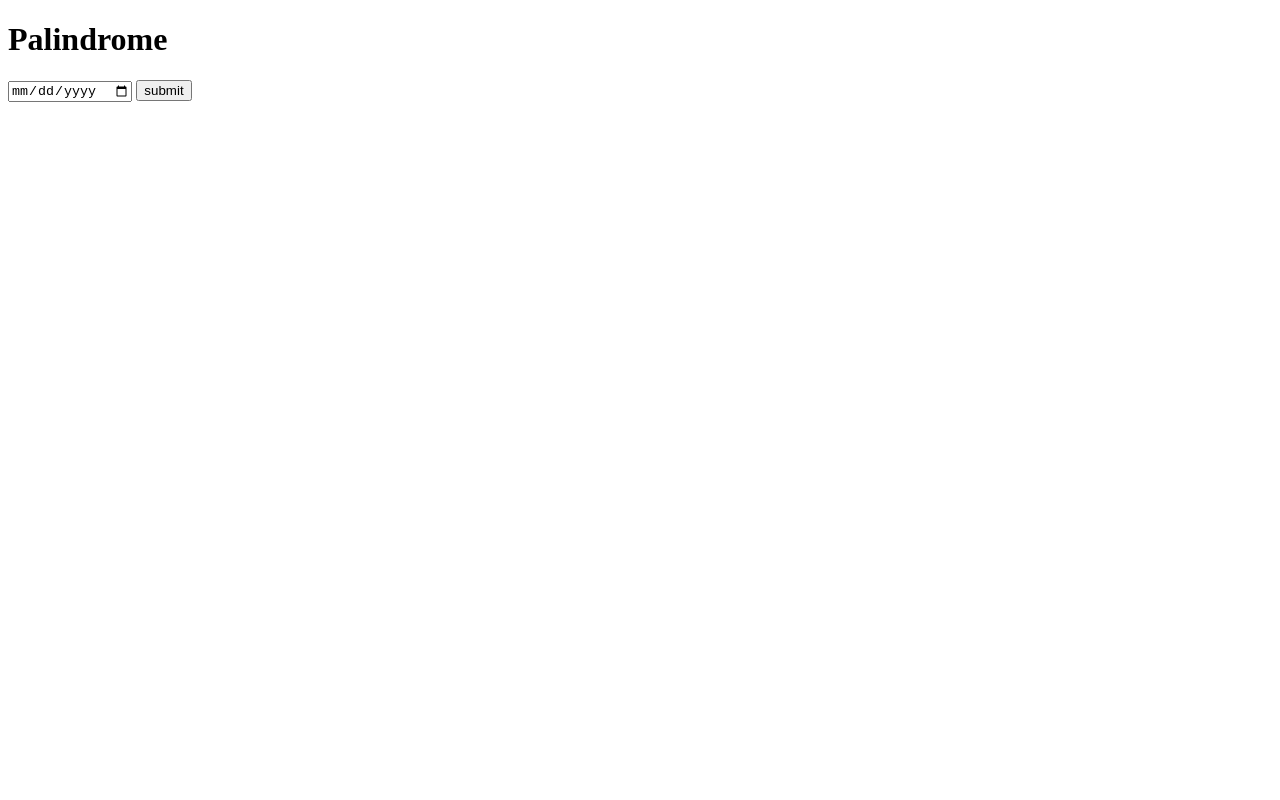
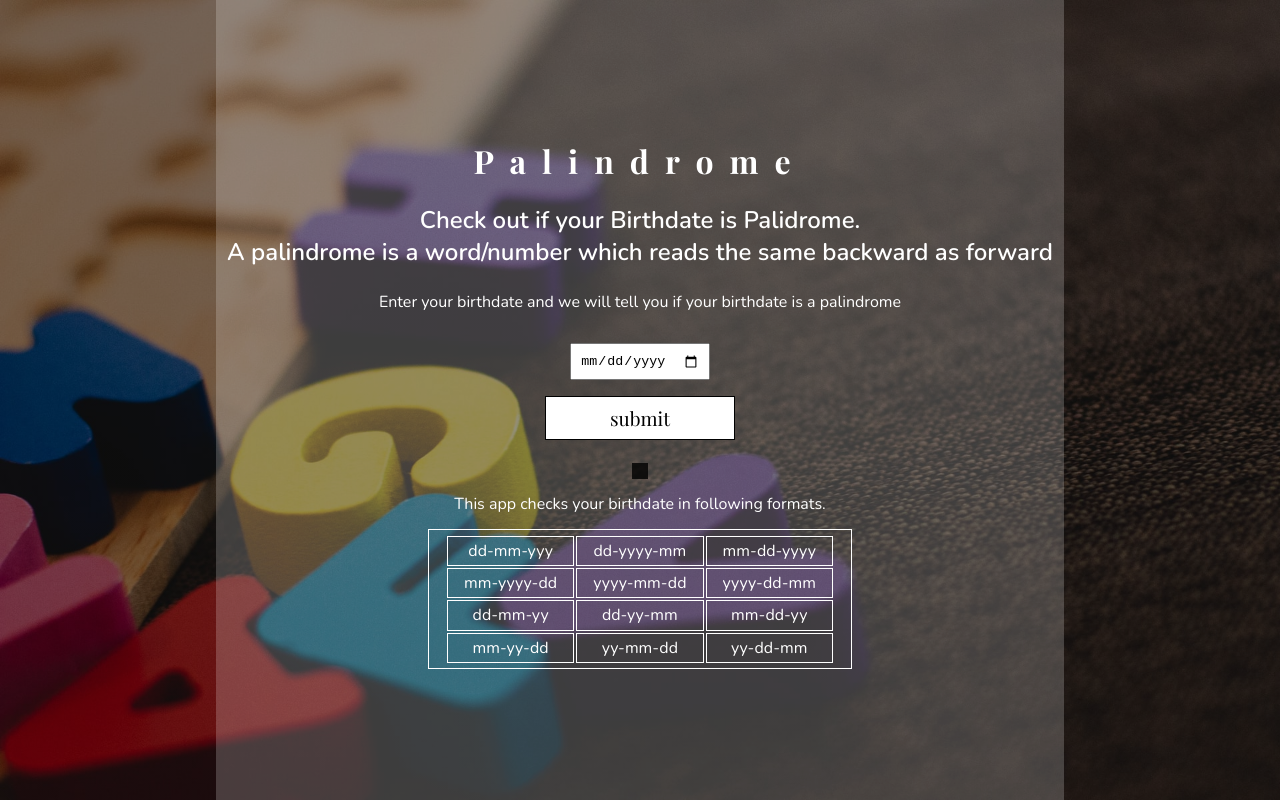
Before and after one commit to git-0r/mark13_palindrome, a plain HTML site: page index.html in a window 1280 px wide. Drawn offline with nearby package versions, Linux system fonts and the light colour scheme.

Commit message:
added ui

```diff
--- a/app.js
+++ b/app.js
@@ -17,10 +17,14 @@ form.addEventListener('submit', (e) => {
     const birthDate = new Date(bdate.value);
 
     somefunction(birthDate)
-})
+});
 
 // this function formats the birthdate in different sequences
 function dateFormat(dd, mm, yyyy, yy) {
+
+    if (dd < 10) { dd = '0' + dd }
+    if (mm < 10) { mm = '0' + mm }
+
 
     const dateFormats = {
         "dd-mm-yyyy": dd + mm + yyyy,
@@ -38,7 +42,7 @@ function dateFormat(dd, mm, yyyy, yy) {
     }
 
     return dateFormats;
-}
+};
 
 // comparing every date format from dateFormats with reversed version one at a time, to check if it is a palindrome in that format
 
@@ -50,7 +54,7 @@ function compareFunction(key, d) {
 
         palindromeArray.push(`is palindrome in format ${key} = ${reverseStr}`);
     }
-}
+};
 
 // function to reverse the date, d is date in a particular format from dateFormats object
 function reverseFunction(d) {
@@ -63,16 +67,13 @@ function reverseFunction(d) {
     }
 
     return reverseStr
-}
+};
 
-// ~~~~~~~~~~~~~~~~~~~~~~~~~~~~~~~PART TWO~~~~~~~~~~~~~~~~~~~~~~~~~~~~~~~~~~~~~
+// ~~~~~~~~~PART TWO - FIND NEXT PALINDROME DATE~~~~~~~~~~~~~
 
-const months = [1, 2, 3, 4, 5, 6, 7, 8, 9, 10, 11, 12];
 const daysInMonths = [31, 28, 31, 30, 31, 30, 31, 31, 30, 31, 30, 31];
 
 function somefunction(birthDate) {
-
-    palindromeArray = [];
 
     let dd = birthDate.getDate();
     let mm = (birthDate.getMonth());
@@ -94,7 +95,11 @@ function somefunction(birthDate) {
 
             for (let i = dd; i <= daysInMonths[mm]; i++) {
 
-                const dateFormats = dateFormat(i.toString(), j.toString(), yyyy.toString(), yy.toString());
+                const dateFormats = dateFormat(
+                    i.toString(),
+                    j.toString(),
+                    yyyy.toString(),
+                    yy.toString());
 
                 // array of all keys in dateFormats
                 const dateFormatkeys = Object.keys(dateFormats);
@@ -106,23 +111,18 @@ function somefunction(birthDate) {
 
                 if (palindromeArray.length > 0 && missedby === 0) {
 
-                    palindromeArray.forEach(elem => {
-                        const p = document.createElement('p');
+                    const p = document.createElement('p');
 
-                        p.innerText = `yay! your bday ${elem}`;
-                        result.appendChild(p);
-                    })
+                    p.innerText = `yay! your bday ${palindromeArray[0]}`;
+                    result.appendChild(p);
                     break;
 
                 } else if (palindromeArray.length > 0) {
 
-                    palindromeArray.forEach(elem => {
-                        const p = document.createElement('p');
+                    const p = document.createElement('p');
 
-                        p.innerText = 'nearest date ' + elem + ` missed by ${missedby} days`;
-                        result.appendChild(p);
-
-                    })
+                    p.innerText = 'nearest date ' + palindromeArray[0] + ` missed by ${missedby} days`;
+                    result.appendChild(p);
                     break;
                 }
                 missedby += 1;
--- a/index.html
+++ b/index.html
@@ -11,13 +11,50 @@
 
 <body>
 
-    <h1>Palindrome</h1>
-    <form action="#">
-        <input type="date" class="bdate" required>
-        <button>submit</button>
-    </form>
+    <main>
+        <h1>Palindrome</h1>
+        <h2>
+            Check out if your Birthdate is Palidrome. <br>
+            A palindrome is a word/number which reads the same backward as forward
+        </h2>
+        <p>
+            Enter your birthdate and we will tell you if your birthdate is a palindrome
+        </p>
+        <form action="#">
+            <input type="date" class="bdate" required>
+            <button>submit</button>
+        </form>
+        <div class="result"></div>
 
-    <div class="result"></div>
+        <p>
+            This app checks your birthdate in following formats.
+        </p>
+
+        <table>
+            <tr>
+                <td>dd-mm-yyy</td>
+                <td>dd-yyyy-mm</td>
+                <td>mm-dd-yyyy</td>
+            </tr>
+            <tr>
+                <td>mm-yyyy-dd</td>
+                <td>yyyy-mm-dd</td>
+                <td>yyyy-dd-mm</td>
+            </tr>
+            <tr>
+                <td>dd-mm-yy</td>
+                <td>dd-yy-mm</td>
+                <td>mm-dd-yy</td>
+            </tr>
+            <tr>
+                <td>mm-yy-dd</td>
+                <td>yy-mm-dd</td>
+                <td>yy-dd-mm</td>
+            </tr>
+        </table>
+
+    </main>
+
     <script src="app.js"></script>
 </body>
 
--- a/style.css
+++ b/style.css
@@ -0,0 +1,79 @@
+@import url('https://fonts.googleapis.com/css2?family=Nunito:wght@400;600&family=Playfair+Display:wght@400;500;700&display=swap');
+
+
+body{
+    background: linear-gradient(rgb(0, 0, 0, 0.5),rgb(0, 0, 0, 0.5)), url('images/ryan-wallace-azA1hLbjBBo-unsplash.jpg');
+    background-repeat: no-repeat;
+    background-size: cover;
+    margin: 0;
+    display: flex;
+    justify-content: center;
+    align-items: center;
+    text-align: center;
+}
+
+main{
+    height: 100vh;
+    background-color: rgb(255, 255, 255, 0.2);
+    display: flex;
+    justify-content: center;
+    align-items: center;
+    flex-direction: column;
+    width: fit-content;
+    margin: 0 auto;
+    font-family: 'Nunito', sans-serif;
+    color: white;
+}
+
+main > * {
+    margin: 0.2rem;
+    padding: 0.5rem;
+}
+
+h1{
+    font-family: 'Playfair Display', serif;
+    letter-spacing: 1rem;
+}
+
+input{
+    margin: 0.5rem;
+    padding: 0.5rem;
+}
+
+button{
+    display: block;
+    margin: 0.5rem;
+    padding: 0.5rem 4rem;
+    background-color: white;
+    border: 1px solid black;
+    font-family: 'Playfair Display', serif;
+    font-size: 1.5vw;
+}
+
+.result{
+    color: darkorchid;
+    font-weight: 600;
+    background-color: rgb(0, 0, 0, 0.8);
+}
+
+table, tr, td{
+    border: 1px solid white;
+    padding: 0.2rem 1rem;
+}
+
+@media (max-width:900px) {
+
+    body{
+        padding: 2rem 5rem;
+    }
+    button{
+
+        font-size: 4vw;
+    }
+    main{
+        height: 100%;
+    }
+    table, tr, td{
+        padding: 0.2rem;
+    }
+}
```
Also changed, not shown: images/ryan-wallace-azA1hLbjBBo-unsplash.jpg (added).
